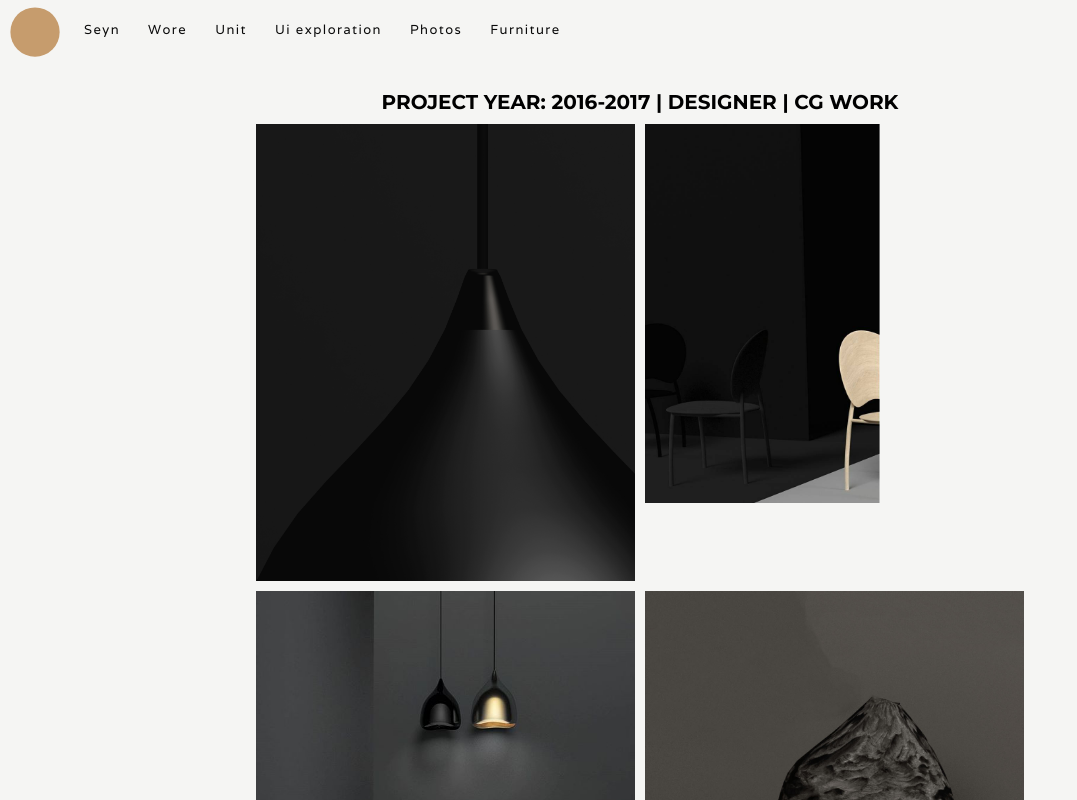
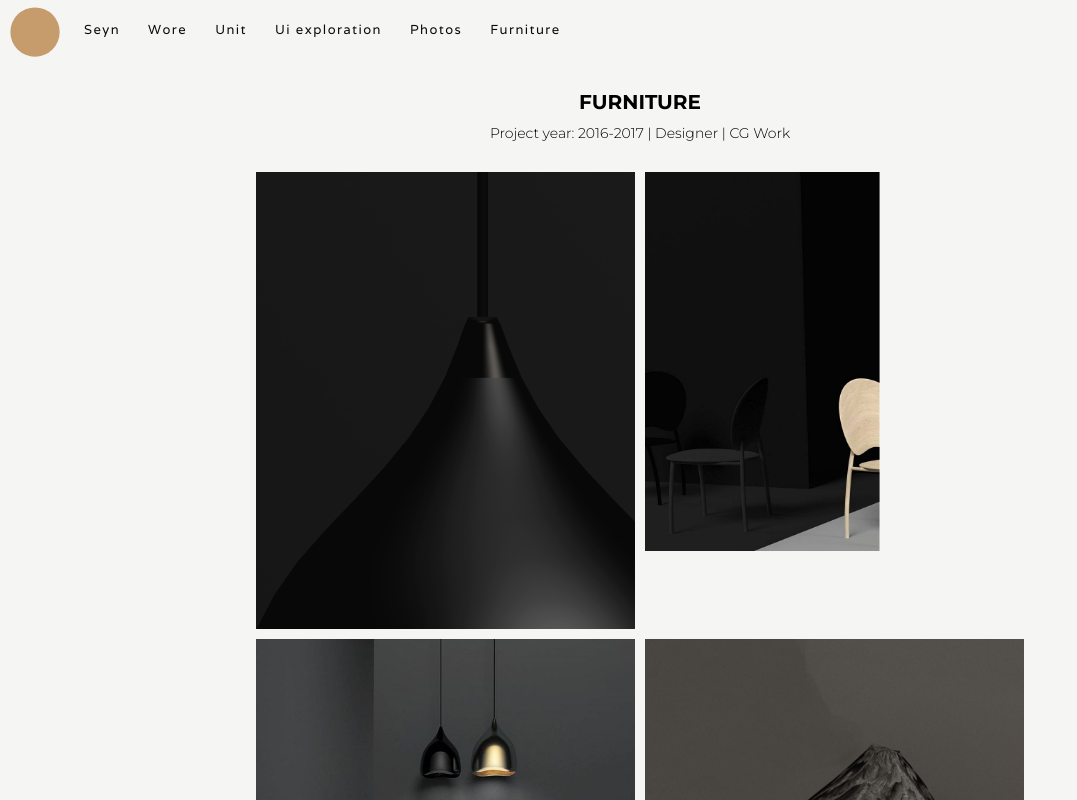
Before and after one commit to csobr/personal-website, a Next.js app: page /furniture in a window 1280 px wide. Shown: the top 800 px of the page, without its empty margins (0-1077 px from the left). Built offline with nearby package versions, Linux system fonts and the light colour scheme.

Commit message:
Styled header and footer - Minor changes to css

```diff
--- a/src/pages/furniture.js
+++ b/src/pages/furniture.js
@@ -18,8 +18,9 @@ const Furniture = () => {
           <meta name='description' content='Furniture by Siham Hadi' />
         </Head>
         <main>
-          <h4>Project year: 2016-2017 | Designer | CG Work</h4>
           <animated.div style={props}>
+            <h4>Furniture</h4>
+            <h5>Project year: 2016-2017 | Designer | CG Work</h5>
             <div className=' container-furniture'>
               <img src='./images/furniture/srh1.jpg' alt='pendant'></img>
               <img src='./images/furniture/srh2.png' alt='chair'></img>
--- a/src/pages/wore.js
+++ b/src/pages/wore.js
@@ -39,7 +39,7 @@ const Wore = () => {
           <h5>Project year: 2017 | Designer | Fullstack developer </h5>
           <div
             className='container container-wore'
-            ref={element => (images = element)}
+            ref={(element) => (images = element)}
           >
             <p>
               “Wore started out from a problem I had whilst shopping. Finding
@@ -56,7 +56,7 @@ const Wore = () => {
             ) : (
               <Fragment>
                 {wore &&
-                  wore.map(item => (
+                  wore.map((item) => (
                     <div key={item.id}>
                       <img src={item.image}></img>{' '}
                     </div>
@@ -69,7 +69,6 @@ const Wore = () => {
               could dress modestly.
             </p>
           </div>
-          ))}
         </main>
         <Footer />
       </Layout>
--- a/src/styles/main.scss
+++ b/src/styles/main.scss
@@ -512,6 +512,7 @@ h5 {
   }
 }
 .container-furniture {
+  padding: 3rem 0 0 0;
   grid-template-columns: repeat(2, 1fr);
 }
 /***************************************
@@ -598,6 +599,7 @@ h5 {
 /*Footer*/
 footer {
   padding: 1rem;
+  padding-top: 7rem;
   grid-area: footer;
   text-align: center;
   font-size: 1.2em;
```
